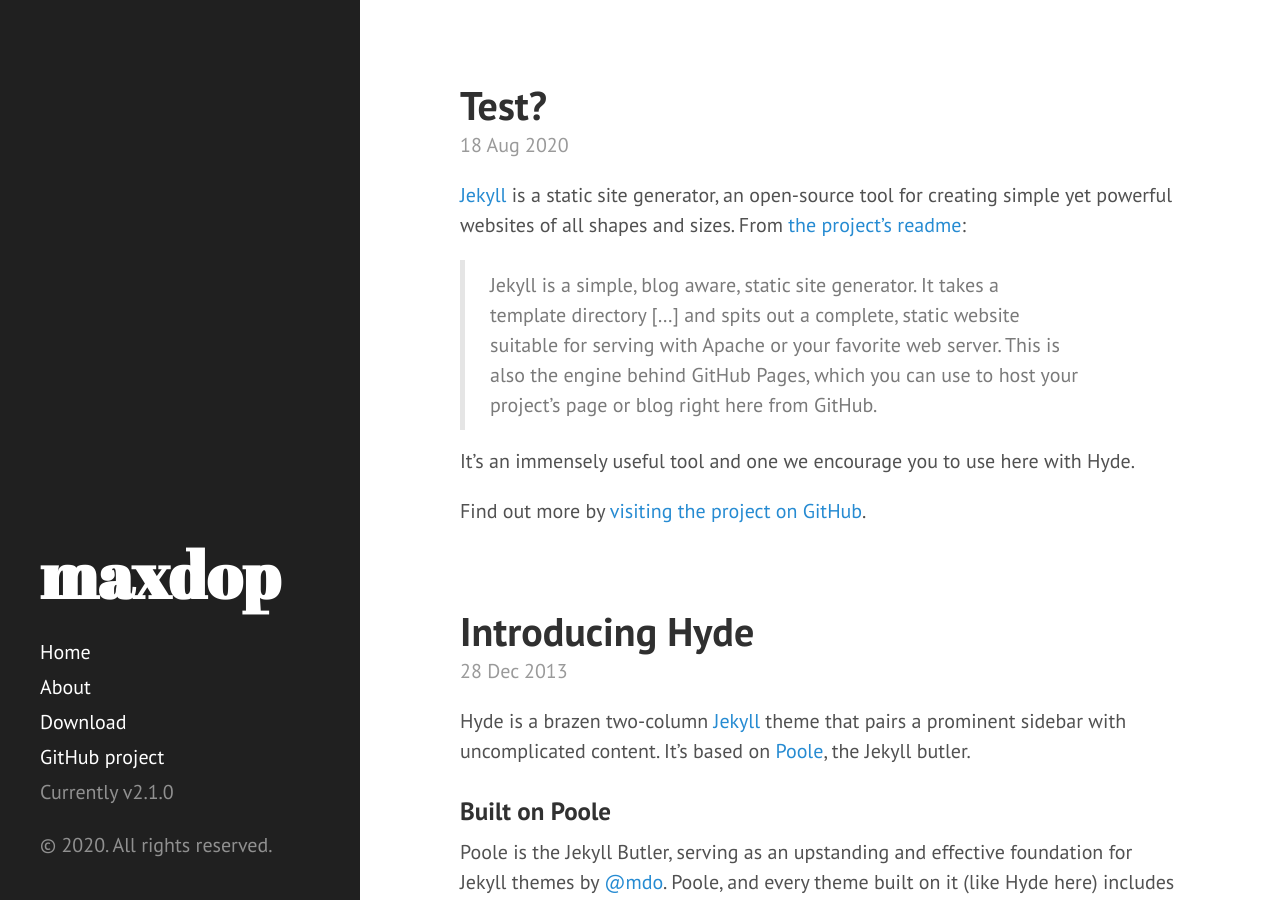
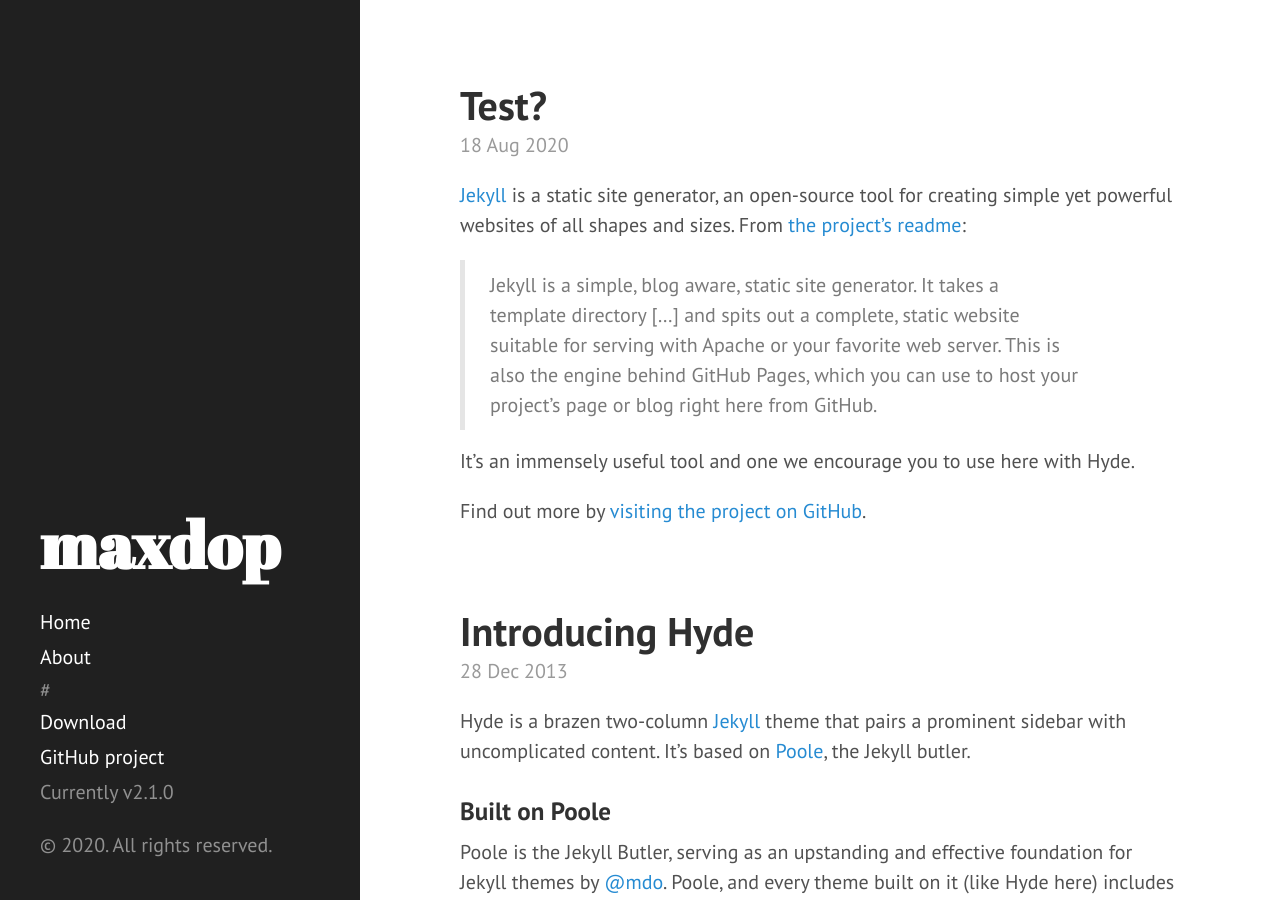
Before and after one commit to maxdop/maxdop.github.io, a Jekyll site: the page built from index.html, in a window 1280 px wide and 900 px high. Built offline with Jekyll 4.4.1, drawn with Linux system fonts in a browser that asks for light colours; Markdown is read by kramdown in place of the engine named in the settings; the list of posts is cut into pages by our own code.

Commit message:
Update sidebar.html

```diff
--- a/_includes/sidebar.html
+++ b/_includes/sidebar.html
@@ -26,7 +26,7 @@
         {% endif %}
       {% endfor %}
 
-      <a class="sidebar-nav-item" href="{{ site.github.repo }}/archive/v{{ site.version }}.zip">Download</a>
+      #<a class="sidebar-nav-item" href="{{ site.github.repo }}/archive/v{{ site.version }}.zip">Download</a>
       <a class="sidebar-nav-item" href="{{ site.github.repo }}">GitHub project</a>
       <span class="sidebar-nav-item">Currently v{{ site.version }}</span>
     </nav>
```
